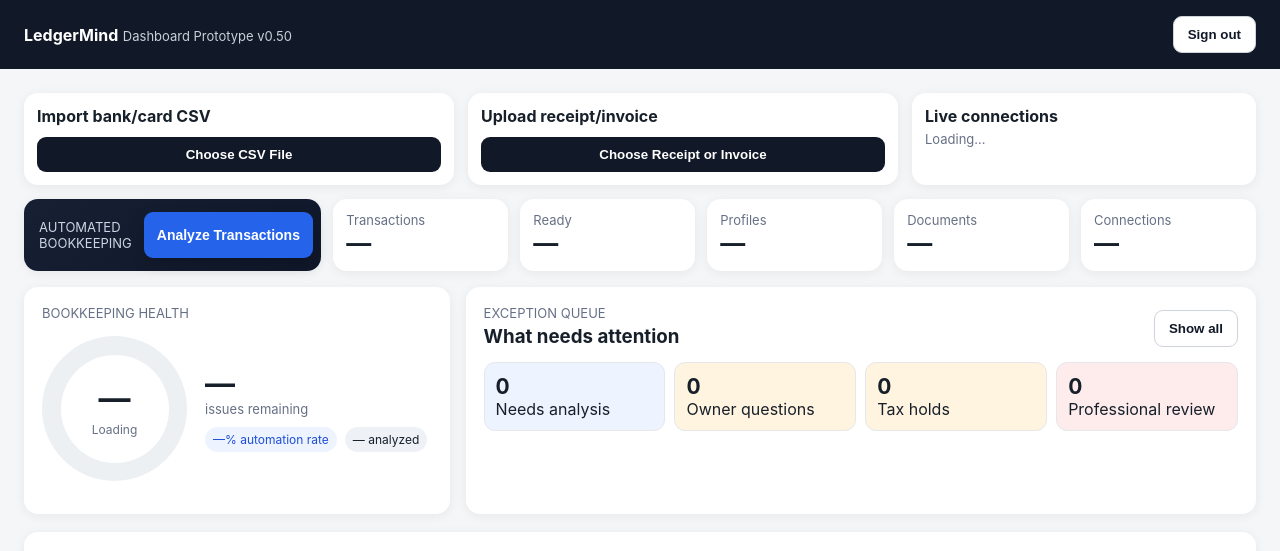
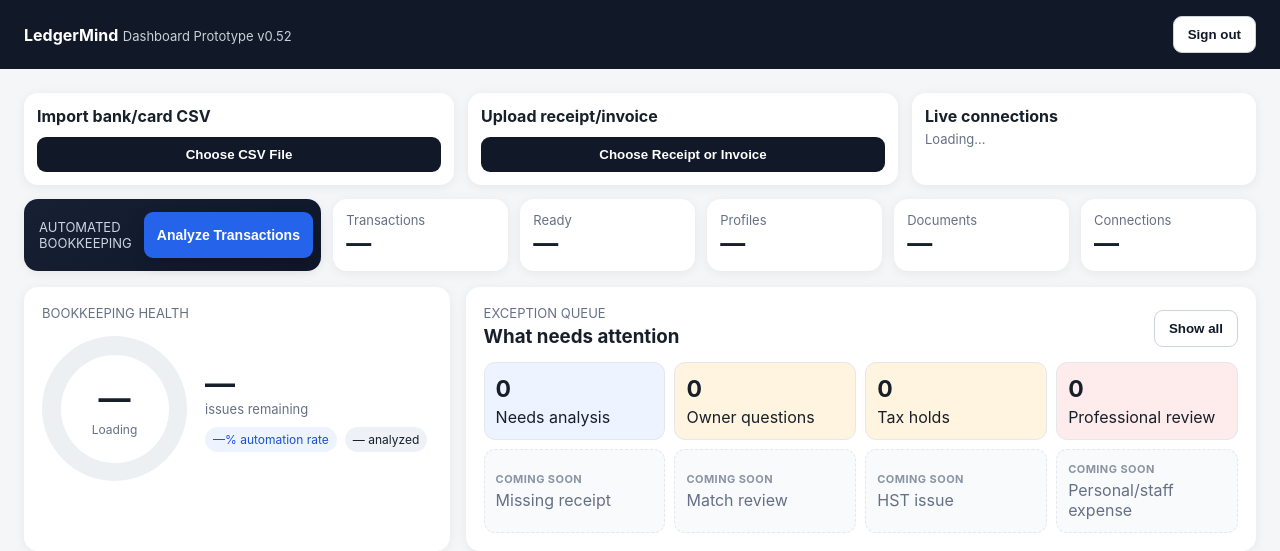
Before and after one commit to Ballwonder/ledgermind-prototype, a Python web app: template app/templates/prototype_v038.html in a window 1280 px wide. Shown: the top 551 px of the page. Run offline with Jinja, Linux system fonts and the light colour scheme; the template is opened without the code that fills it, so the values that code supplies are empty.

Commit message:
Add files via upload

```diff
--- a/app/templates/prototype_v038.html
+++ b/app/templates/prototype_v038.html
@@ -15,14 +15,14 @@ button{background:var(--navy);color:white;border:0;border-radius:9px;padding:10p
 .statusline{display:flex;gap:8px;flex-wrap:wrap;margin-top:10px}.badge{padding:5px 8px;border-radius:99px;background:#eef2f7;font-size:12px;white-space:nowrap}.badge.good{background:var(--goodbg);color:var(--good)}.badge.warn{background:var(--warnbg);color:var(--warn)}.badge.bad{background:var(--badbg);color:var(--bad)}.badge.info{background:var(--bluebg);color:var(--blue)}
 table{width:100%;border-collapse:collapse}td,th{padding:10px;border-bottom:1px solid #eee;text-align:left;vertical-align:top}th{font-size:12px;color:var(--muted);text-transform:uppercase;letter-spacing:.03em}.amount{font-variant-numeric:tabular-nums}.tx-row.flagged{background:#fffdfa}.tx-row.error{background:#fff7f7}.toolbar{display:flex;justify-content:space-between;align-items:center;gap:10px;flex-wrap:wrap;margin-bottom:10px}.filters{display:flex;gap:6px;flex-wrap:wrap}input{margin:8px 0}.small{font-size:12px}.result{padding:12px;border-radius:10px;background:#f8fafc;border:1px solid #e7ebf0;margin-top:10px}.owner-panel{margin-top:9px;padding:10px;border:1px solid #f2c879;border-radius:9px;background:#fffaf0;min-width:310px}.owner-panel label{display:block;font-size:12px;font-weight:700;margin:7px 0 3px}.owner-panel select,.owner-panel textarea{width:100%;padding:8px;border:1px solid #ccd2da;border-radius:7px;font:inherit}.owner-panel textarea{min-height:58px;resize:vertical}.owner-panel .remember{display:flex;align-items:center;gap:6px;font-weight:400}.owner-panel .remember input{margin:0;width:auto}.owner-panel button{margin-top:7px;padding:8px 11px}
 .owner-panel input.owner-fact{width:100%;padding:8px;border:1px solid #ccd2da;border-radius:7px;font:inherit}
-.action-card{background:linear-gradient(145deg,#172033,#0f172a);color:white;display:flex;align-items:center;justify-content:space-between;gap:12px;padding:13px 15px}.action-card .muted{color:#cbd5e1}.primary-action{font-size:14px;padding:15px 13px;background:#2563eb;box-shadow:0 5px 16px #0003;white-space:nowrap}.primary-action:hover{background:#1d4ed8}.exception-card{padding:18px}.exception-card .issue-grid{grid-template-columns:repeat(4,minmax(120px,1fr));gap:9px}.exception-card .issue{padding:11px}.exception-card .issue strong{font-size:21px}.compact-card{padding:13px;min-height:0}.compact-card h3{margin:0 0 5px;font-size:16px}.file-input{display:none}.file-action{margin-top:6px;width:100%;overflow:hidden;text-overflow:ellipsis;white-space:nowrap}.metric-card{padding:13px}.metric-card .metric{font-size:25px}
+.action-card{background:linear-gradient(145deg,#172033,#0f172a);color:white;display:flex;align-items:center;justify-content:space-between;gap:12px;padding:13px 15px}.action-card .muted{color:#cbd5e1}.primary-action{font-size:14px;padding:15px 13px;background:#2563eb;box-shadow:0 5px 16px #0003;white-space:nowrap}.primary-action:hover{background:#1d4ed8}.exception-card{padding:18px;display:flex;flex-direction:column}.exception-card .issue-grid{grid-template-columns:repeat(4,minmax(120px,1fr));gap:9px;flex:1}.exception-card .issue{padding:12px 11px;min-height:78px;display:flex;flex-direction:column;justify-content:center}.exception-card .issue strong{font-size:23px;margin-bottom:4px}.issue.placeholder{background:#f8fafc;border-style:dashed;color:#667085;cursor:default}.issue.placeholder:hover{border-color:var(--line)}.issue.placeholder strong{font-size:11px;text-transform:uppercase;letter-spacing:.04em;color:#8a94a3}.compact-card{padding:13px;min-height:0}.compact-card h3{margin:0 0 5px;font-size:16px}.file-input{display:none}.file-action{margin-top:6px;width:100%;overflow:hidden;text-overflow:ellipsis;white-space:nowrap}.metric-card{padding:13px}.metric-card .metric{font-size:25px}
 .decision-details{margin-top:7px;max-width:300px}.decision-details summary{cursor:pointer;color:var(--blue);font-size:12px;font-weight:700}.decision-details .detail-body{margin-top:7px;padding:8px;border:1px solid var(--line);border-radius:8px;background:white;font-size:12px;line-height:1.45}.signal{display:flex;justify-content:space-between;gap:12px;border-bottom:1px solid #f0f1f3;padding:3px 0}.signal:last-child{border:0}.reason-list{margin:6px 0 0;padding-left:17px}
 @media(max-width:1050px){.overview{grid-template-columns:repeat(3,1fr)}.overview .action-card{grid-column:1/-1}.grid{grid-template-columns:1fr 1fr}}@media(max-width:820px){.hero,.overview,.grid{grid-template-columns:1fr}.overview .action-card{grid-column:auto}.action-card{align-items:flex-start;flex-direction:column}.health-wrap{flex-direction:column;align-items:flex-start}.exception-card .issue-grid{grid-template-columns:repeat(2,minmax(120px,1fr));width:100%}header{align-items:flex-start}.hide-mobile{display:none}}
 </style>
 </head>
 <body>
 <header>
- <div><b>LedgerMind</b> <span class="muted" style="color:#c8d0dc">Dashboard Prototype v0.50</span></div>
+ <div><b>LedgerMind</b> <span class="muted" style="color:#c8d0dc">Dashboard Prototype v0.52</span></div>
  <div class="actions"><button class="secondary" onclick="signOut()">Sign out</button></div>
 </header>
 <main>
@@ -68,6 +68,10 @@ table{width:100%;border-collapse:collapse}td,th{padding:10px;border-bottom:1px s
    <div class="issue warn" onclick="setFilter('OWNER_QUESTION')"><strong id="ownerQuestions">0</strong><span>Owner questions</span></div>
    <div class="issue warn" onclick="setFilter('BOOKS_READY_TAX_HOLD')"><strong id="taxHolds">0</strong><span>Tax holds</span></div>
    <div class="issue bad" onclick="setFilter('PROFESSIONAL_REVIEW')"><strong id="proReviews">0</strong><span>Professional review</span></div>
+   <div class="issue placeholder"><strong>Coming soon</strong><span>Missing receipt</span></div>
+   <div class="issue placeholder"><strong>Coming soon</strong><span>Match review</span></div>
+   <div class="issue placeholder"><strong>Coming soon</strong><span>HST issue</span></div>
+   <div class="issue placeholder"><strong>Coming soon</strong><span>Personal/staff expense</span></div>
   </div>
  </div>
 </div>
```
